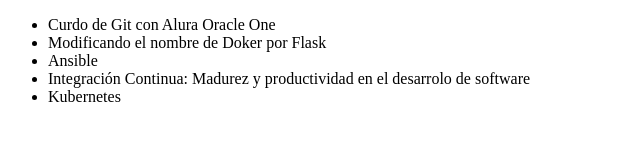
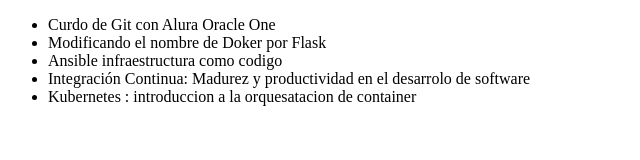
Before and after one commit to HectorCano1411/alura-git, a plain HTML site: page index.html in a window 1280 px wide. Shown: the whole page, without its empty margins (0-640 px from the left). Drawn offline with Linux system fonts and the light colour scheme.

Commit message:
modificando el nombvre del curso de cubernete

```diff
--- a/index.html
+++ b/index.html
@@ -10,9 +10,9 @@
     <ul>
         <li>Curdo de Git con Alura Oracle One</li>
         <li>Modificando el nombre de Doker por  Flask</li>
-        <li>Ansible</li>
+        <li>Ansible infraestructura como codigo</li>
         <li>Integración Continua: Madurez y productividad en el desarrolo de software</li>
-        <li>Kubernetes</li>
+        <li>Kubernetes : introduccion a la orquesatacion de container</li>
 
 
     </ul>
```
